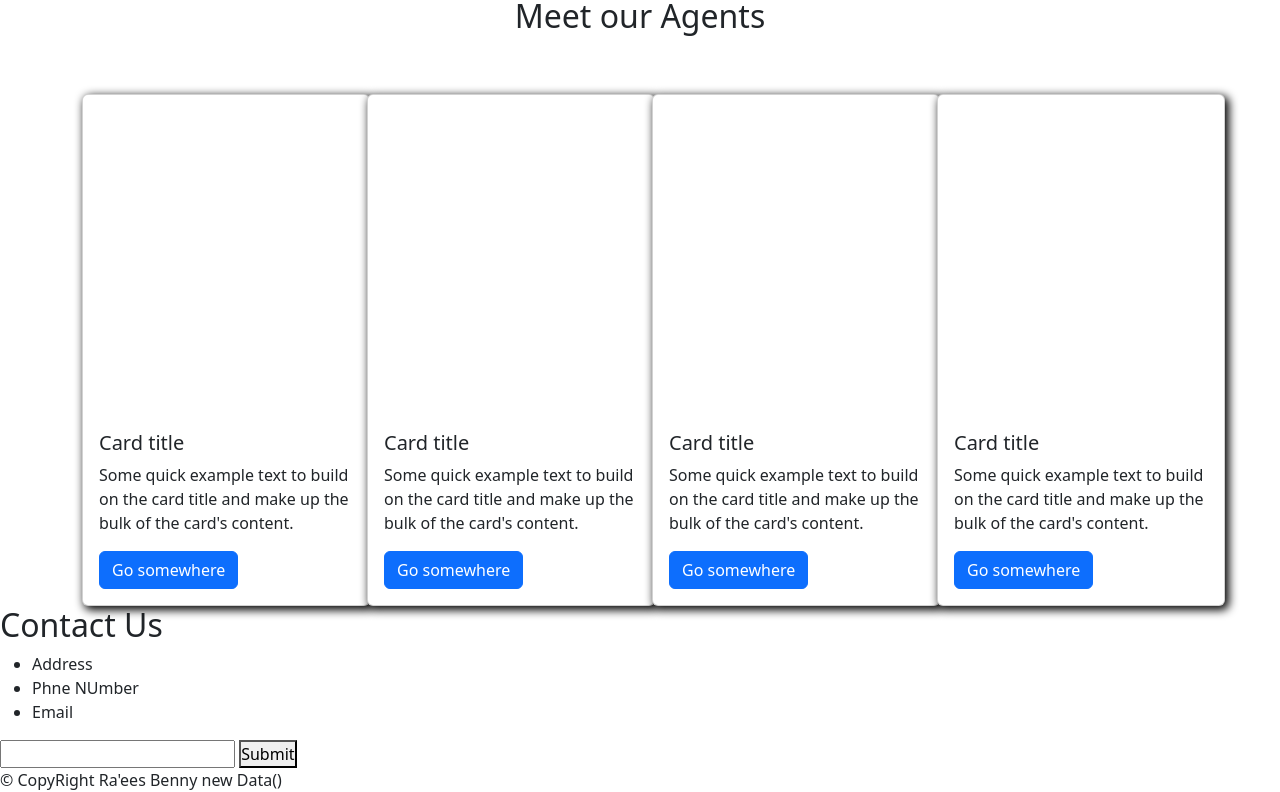
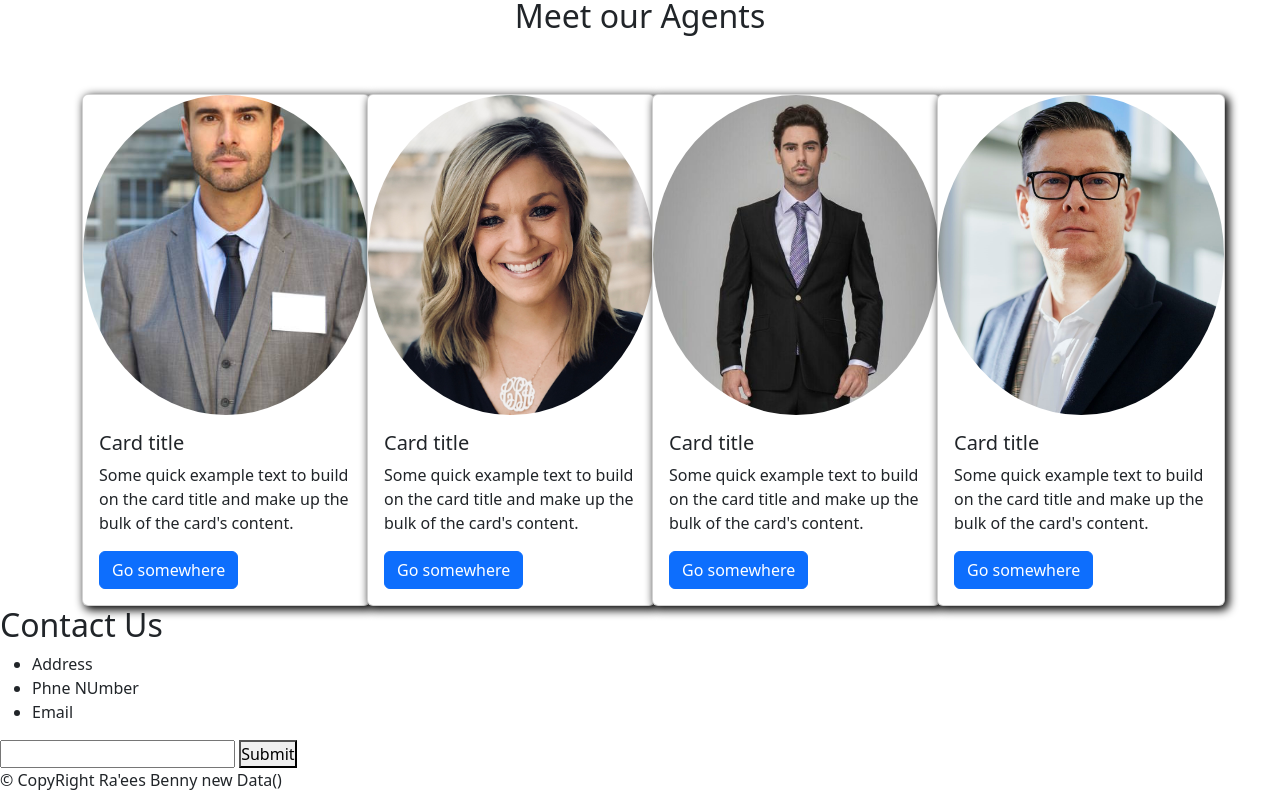
Before and after one commit to Raees-B-19/PropertyListing, a plain HTML site: page html/index.html in a window 1280 px wide. Shown: the part 2115-2907 px from the top of the page. Drawn offline with nearby package versions, Linux system fonts and the light colour scheme.

Commit message:
local storage test need assit

```diff
--- a/html/index.html
+++ b/html/index.html
@@ -7,6 +7,7 @@
     <title>Property Listing</title>
     <!-- Bootstrap Css -->
     <link rel="stylesheet" href="https://cdn.jsdelivr.net/npm/bootstrap@5.2.0-beta1/dist/css/bootstrap.min.css">
+    <!-- Fontawesome -->
     <script src="https://kit.fontawesome.com/cd276ef900.js" crossorigin="anonymous"></script>
         <!-- My Css -->
     <link rel="stylesheet" href="../style/propertyListing.css">
@@ -121,7 +122,7 @@
           </div>
           <div class="col-md-3">
             <div class="card" style="width: 18rem;">
-          <img src="../image/test1.jpg" class="card-img-top agent-img" alt="...">
+          <img src="../image/Agents/test1.jpg" class="card-img-top agent-img" alt="...">
           <div class="card-body">
             <h5 class="card-title">Card title</h5>
             <p class="card-text">Some quick example text to build on the card title and make up the bulk of the card's content.</p>
@@ -131,7 +132,7 @@
           </div>
           <div class="col-md-3">
             <div class="card" style="width: 18rem;">
-          <img src="../image/test2.jpg" class="card-img-top agent-img" alt="...">
+          <img src="../image/Agents/test2.jpg" class="card-img-top agent-img" alt="...">
           <div class="card-body">
             <h5 class="card-title">Card title</h5>
             <p class="card-text">Some quick example text to build on the card title and make up the bulk of the card's content.</p>
@@ -141,7 +142,7 @@
           </div>
           <div class="col-md-3">
             <div class="card" style="width: 18rem;">
-          <img src="../image/test3.jpg" class="card-img-top agent-img" alt="...">
+          <img src="../image/Agents/test3.jpg" class="card-img-top agent-img" alt="...">
           <div class="card-body">
             <h5 class="card-title">Card title</h5>
             <p class="card-text">Some quick example text to build on the card title and make up the bulk of the card's content.</p>
@@ -151,7 +152,7 @@
           </div>
           <div class="col-md-3">
             <div class="card" style="width: 18rem;">
-          <img src="../image/test4.jfif" class="card-img-top agent-img" alt="...">
+          <img src="../image/Agents/test4.jfif" class="card-img-top agent-img" alt="...">
           <div class="card-body">
             <h5 class="card-title">Card title</h5>
             <p class="card-text">Some quick example text to build on the card title and make up the bulk of the card's content.</p>
--- /dev/null
+++ b/script/admin.js
@@ -0,0 +1,5 @@
+// let test1 = localStorage.getItem('property')
+// console.log(test1)
+
+// let f = localStorage.clear()
+// console.log(f)
```
Also changed, not shown: html/admin.html (added, +18 -0 lines), script/propertyListing.js (+20 -1 lines), image/Lounge/Lounge 4.jfif (deleted), 1 other file.
